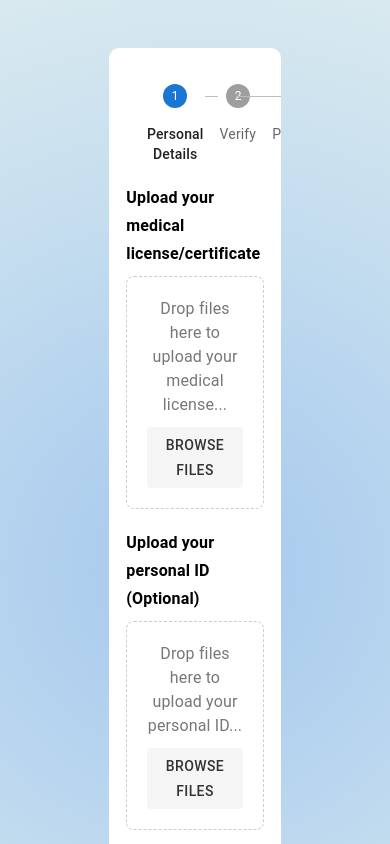
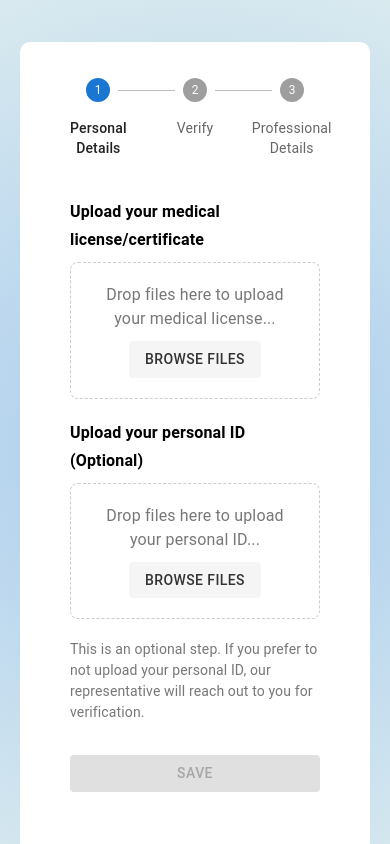
Before and after one commit to himan07/MX-Healthcare, a React (Vite) app in the folder XMC-FRONTEND/: page /register/professional-details in a window 390 px wide. Shown: the top 844 px of the page. Built offline with nearby package versions, Linux system fonts and the light colour scheme; no server answers.

Commit message:
some css has been fixed

```diff
--- a/XMC-FRONTEND/src/assets/styles/authLayout.css
+++ b/XMC-FRONTEND/src/assets/styles/authLayout.css
@@ -1,3 +1,64 @@
-body{
-    background: radial-gradient(circle at 50% 50%, #A4C8EE 0%, #D9EAEF 100%) !important;
+html,
+body {
+  min-height: 100vh;
+  margin: 0;
+  padding: 0;
+  background: radial-gradient(
+    circle at 50% 50%,
+    #a4c8ee 0%,
+    #d9eaef 100%
+  ) !important;
 }
+
+@supports (-webkit-touch-callout: none) {
+  .min-h-screen {
+    min-height: -webkit-fill-available;
+  }
+}
+
+.form-container {
+  max-height: calc(100vh - 80px);
+  overflow-y: auto;
+  scrollbar-width: thin;
+  scrollbar-color: rgba(46, 104, 174, 0.5) transparent;
+}
+
+.form-container::-webkit-scrollbar {
+  width: 6px;
+}
+
+.form-container::-webkit-scrollbar-track {
+  background: transparent;
+}
+
+.form-container::-webkit-scrollbar-thumb {
+  background-color: rgba(46, 104, 174, 0.5);
+  border-radius: 3px;
+}
+
+.terms-text {
+  color: rgba(46, 104, 174, 1);
+  text-decoration: none;
+}
+
+.terms-text:hover {
+  text-decoration: underline;
+}
+
+@media (max-width: 600px) {
+  .form-container {
+    padding: 15px;
+  }
+}
+
+@media (min-width: 601px) and (max-width: 960px) {
+  .form-container {
+    padding: 20px;
+  }
+}
+
+@media (min-width: 961px) {
+  .form-container {
+    padding: 25px;
+  }
+}
--- a/XMC-FRONTEND/src/components/InputField/InputField.jsx
+++ b/XMC-FRONTEND/src/components/InputField/InputField.jsx
@@ -17,7 +17,6 @@ const InputField = ({ register, errors, onKeyDown, ...props }) => (
         borderRadius: "10px",
         backgroundColor: "#e9e9e9",
         border: "none",
-        mt: 2, // margin-top for space from top
         height: "40px", // Set a specific height for the input (you can adjust this)
         display: "flex",
         alignItems: "center", // Vertically center the label and input text
--- a/XMC-FRONTEND/src/components/Select/Select.jsx
+++ b/XMC-FRONTEND/src/components/Select/Select.jsx
@@ -38,7 +38,6 @@ const SelectComponent = ({
           fontSize: "0.875rem",
           border: "none",
           padding: "0 12px",
-          mt: 2,
           "&:hover": {
             backgroundColor: "#dcdcdc",
             border: "none",
--- a/XMC-FRONTEND/src/features/auth/register/PersonalDetailPage.jsx
+++ b/XMC-FRONTEND/src/features/auth/register/PersonalDetailPage.jsx
@@ -81,7 +81,6 @@ const PersonalDetails = ({ setActiveStep }) => {
       return;
     }
 
-
     const formData = {
       email: data.email,
       msDn: data.mobile,
@@ -108,22 +107,48 @@ const PersonalDetails = ({ setActiveStep }) => {
       setLoading(false);
       localStorage.setItem("phonenumber", phoneNumber);
       localStorage.setItem("Data", JSON.stringify(data));
-      localStorage.setItem("countryCode", countryCode)
+      localStorage.setItem("countryCode", countryCode);
     }
   };
 
   return (
-    <Grid container justifyContent="flex-end" mt={2}>
-      <form onSubmit={handleSubmit(onSubmit)}>
-        <Box sx={{ maxWidth: "100%", width: "100%" }}>
+    <Grid
+      container
+      justifyContent="flex-end"
+      sx={{
+        padding: {
+          xs: "20px 10px",
+          sm: "25px 15px",
+          md: "30px 20px",
+        },
+      }}
+    >
+      <form onSubmit={handleSubmit(onSubmit)} style={{ width: "100%" }}>
+        <Box
+          sx={{
+            maxWidth: "100%",
+            width: "100%",
+            display: "flex",
+            flexDirection: "column",
+            gap: { xs: 2, sm: 2.5, md: 3 },
+          }}
+        >
           <InputField
             placeholder="Email"
             register={{
               ...register("email", emailValidation(watch)),
             }}
             errors={errors.email}
+            sx={{ mb: 0 }}
           />
-          <Box sx={{ display: "flex", gap: 3, width: "100%" }}>
+
+          <Box
+            sx={{
+              display: "flex",
+              gap: { xs: 1, sm: 2, md: 3 },
+              width: "100%",
+            }}
+          >
             <SelectComponent
               value={countryCode}
               onChange={(e) => setCountryCode(e.target.value)}
@@ -305,15 +330,18 @@ const PersonalDetails = ({ setActiveStep }) => {
               display: "flex",
               justifyContent: "center",
               alignItems: "center",
-              mt: 4,
+              mt: { xs: 3, sm: 4, md: 4 },
+              mb: { xs: 2, sm: 2, md: 2 },
             }}
           >
             <Button
               variant="contained"
               sx={{
                 textTransform: "capitalize",
-                width: "70%",
+                width: { xs: "90%", sm: "80%", md: "70%" },
                 backgroundColor: "rgba(46, 104, 174, 1)",
+                py: { xs: 1.2, sm: 1.5 },
+                fontSize: { xs: "0.9rem", sm: "1rem" },
               }}
               type="submit"
               disabled={loading}
--- a/XMC-FRONTEND/src/features/auth/register/ProfessionalDetails.jsx
+++ b/XMC-FRONTEND/src/features/auth/register/ProfessionalDetails.jsx
@@ -2,6 +2,7 @@ import React, { useState } from "react";
 import { Box, Button, Typography } from "@mui/material";
 import { useNavigate } from "react-router-dom";
 import FileUploader from "../../../components/FileUploader/FileUploader";
+import "../../../assets/styles/authLayout.css"
 
 const ProfessionalDetails = ({ setActiveStep }) => {
   const navigate = useNavigate();
@@ -31,20 +32,26 @@ const ProfessionalDetails = ({ setActiveStep }) => {
     localStorage.clear("activeStep");
   };
 
-  const dynamicHeight = window.innerHeight - 260;
-
   return (
     <Box
       sx={{
         display: "flex",
         justifyContent: "center",
         alignItems: "center",
-        minHeight: `${dynamicHeight}px`,
+        minHeight: "calc(100vh - 260px)",
+        margin: "20px auto",
         padding: "20px",
-
+        maxWidth: "100%",
+        boxSizing: "border-box"
       }}
     >
-      <Box>
+      <Box
+        sx={{
+          width: "100%",
+          maxWidth: "100%",
+          margin: "auto"
+        }}
+      >
         <Typography
           variant="subtitle1"
           sx={{ fontWeight: "bold", marginBottom: 1 }}
@@ -79,24 +86,24 @@ const ProfessionalDetails = ({ setActiveStep }) => {
           ID, our representative will reach out to you for verification.
         </Typography>
 
-        <Box sx={{ display: "flex", justifyContent: "space-between" }}>
-          <Button
-            variant="outlined"
-            sx={{
-              borderColor: "#ccc",
-              color: "#555",
-              "&:hover": { borderColor: "#999", backgroundColor: "#f9f9f9" },
-            }}
-            onClick={handleBack}
-          >
-            Back
-          </Button>
+        <Box sx={{
+          mt: 4,
+        }}>
           <Button
             variant="contained"
+            size="lg"
+            fullWidth
             disabled={!fileUploaded.medicalLicense}
             sx={{
               backgroundColor: "rgba(46, 104, 174, 1)",
               color: "#fff",
+              "&:hover": {
+                backgroundColor: "rgba(46, 104, 174, 0.9)",
+              },
+              "&:disabled": {
+                backgroundColor: "rgba(0, 0, 0, 0.12)",
+                color: "rgba(0, 0, 0, 0.26)",
+              }
             }}
             onClick={handleSave}
           >
--- a/XMC-FRONTEND/src/features/auth/register/Verification.jsx
+++ b/XMC-FRONTEND/src/features/auth/register/Verification.jsx
@@ -103,9 +103,32 @@ const Verification = ({ setActiveStep }) => {
   };
 
   return (
-    <Grid container>
-      <form onSubmit={handleSubmit(handleVerify)}>
-        <Box sx={{ mt: 2 }}>
+    <Grid
+      container
+      justifyContent="center"
+      alignItems="center"
+      sx={{
+        padding: {
+          xs: "20px 10px",
+          sm: "25px 15px",
+          md: "30px 20px",
+        },
+      }}
+    >
+      <form onSubmit={handleSubmit(handleVerify)} style={{ width: "100%" }}>
+        <Box
+          sx={{
+            maxWidth: "100%",
+            display: "flex",
+            flexDirection: "column",
+            gap: { xs: 2, sm: 2.5, md: 3 },
+            padding: { xs: 2, sm: 3, md: 4 },
+            backgroundColor: "#fff",
+            borderRadius: "8px",
+            boxShadow: "0 4px 12px rgba(0, 0, 0, 0.1)",
+            margin: "auto",
+          }}
+        >
           <Typography variant="body1" sx={{ fontSize: "14px" }}>
             We've sent an OTP to your email ({userData.email}) and phone (
             {userData.mobile}). please enter the OTP below to verify your
@@ -118,11 +141,17 @@ const Verification = ({ setActiveStep }) => {
                 className="terms-text"
                 onClick={(e) => handleResendVerification(e)}
               >
-                Didn't recieve the code? Resend
+                Didn't receive the code? Resend
               </a>
             </Typography>
           </Box>
-          <Box sx={{ mt: 2 }}>
+          <Box
+            sx={{
+              display: "flex",
+              flexDirection: "column",
+              gap: { xs: 2, sm: 2.5, md: 3 },
+            }}
+          >
             <InputField
               placeholder="Email OTP"
               register={{
@@ -152,7 +181,7 @@ const Verification = ({ setActiveStep }) => {
               <Button
                 variant="contained"
                 fullWidth
-                style={{
+                sx={{
                   backgroundColor: "#000000",
                   textTransform: "capitalize",
                 }}
@@ -163,7 +192,7 @@ const Verification = ({ setActiveStep }) => {
               <Button
                 variant="contained"
                 fullWidth
-                style={{
+                sx={{
                   backgroundColor: "rgba(46, 104, 174, 1)",
                   textTransform: "capitalize",
                 }}
--- a/XMC-FRONTEND/src/layouts/AuthLayout.jsx
+++ b/XMC-FRONTEND/src/layouts/AuthLayout.jsx
@@ -12,8 +12,25 @@ const useStyles = makeStyles({
     borderRadius: "10px",
     maxWidth: "100%",
     width: "30%",
-    overflowY: "scroll",
-    margin: "40px 50px",
+    overflowY: "auto",
+    margin: "0 50px",
+    minHeight: "fit-content",
+    "@media (max-width: 1200px)": {
+      width: "40%",
+    },
+    "@media (max-width: 900px)": {
+      width: "60%",
+      margin: "0 30px",
+    },
+    "@media (max-width: 600px)": {
+      width: "85%",
+      margin: "0 20px",
+    },
+  },
+  container: {
+    minHeight: "100vh",
+    padding: "5vh 0",
+    boxSizing: "border-box",
   },
 });
 
@@ -45,6 +62,7 @@ const AuthLayout = ({ children }) => {
       container
       justifyContent={justifyContent}
       alignItems={alignItems}
+      className={classes.container}
     >
       <Box className={classes.root}>
         <Steps steps={steps} activeStep={activeStep} />
```
